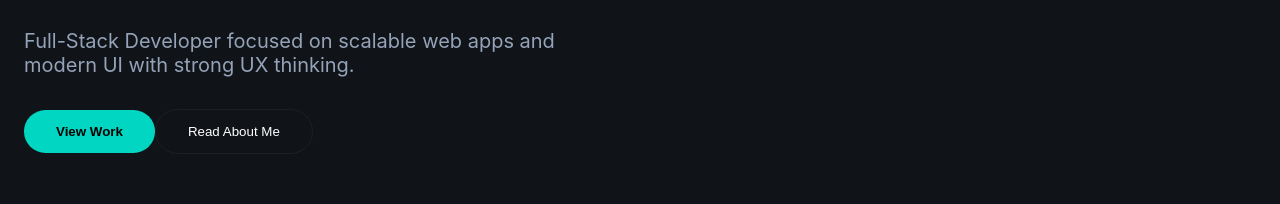
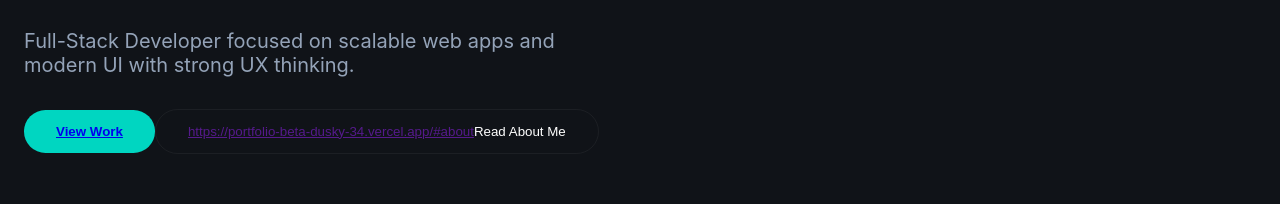
Before and after one commit to AmarJeetSharma6802/taskFronted, a React (Vite) app: page /dashboard in a window 1280 px wide. Shown: the part 380-584 px from the top of the page. Built offline with nearby package versions, Linux system fonts and the light colour scheme.

Commit message:
update jsx

```diff
--- a/src/component/Hero.jsx
+++ b/src/component/Hero.jsx
@@ -18,8 +18,11 @@ function Hero() {
         </p>
 
         <div className="hero-actions">
-          <button className="primary-btn">View Work</button>
-          <button className="secondary-btn">Read About Me</button>
+          <button className="primary-btn">
+            <a href="https://portfolio-beta-dusky-34.vercel.app/#projects">View Work</a>
+          </button>
+          <button className="secondary-btn"><a href="">
+            https://portfolio-beta-dusky-34.vercel.app/#about</a>Read About Me</button>
         </div>
       </div>
     </section>
--- a/src/component/Work.jsx
+++ b/src/component/Work.jsx
@@ -18,7 +18,8 @@ export default function Work() {
             </div>
 
             <button className="project-btn">
-              View Case Study →
+              <a href="https://portfolio-beta-dusky-34.vercel.app/#projects">View Case Study →</a>
+
             </button>
           </div>
         </div>
--- a/src/index.css
+++ b/src/index.css
@@ -467,3 +467,10 @@ body {
   color: var(--primary);
   border-color: var(--primary);
 }
+
+
+@media (max-width:450px) {
+  .nav-links{
+display: none;
+  }
+}
```
